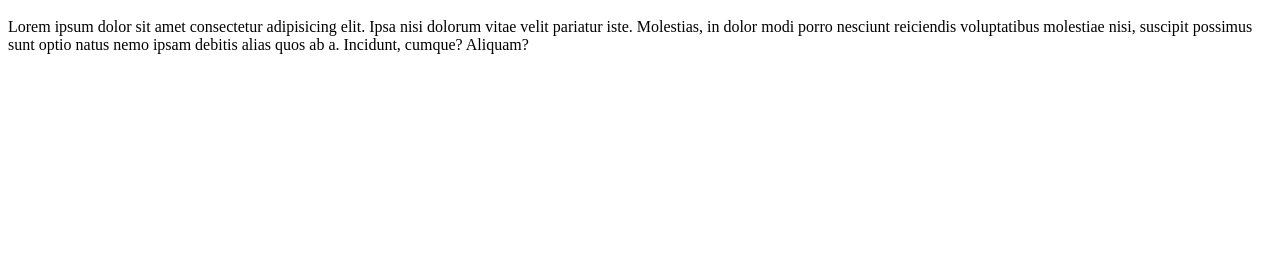
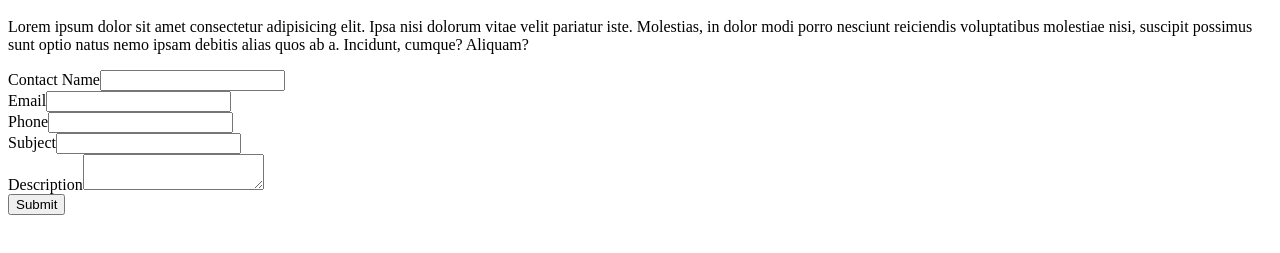
Before and after one commit to anarabakyt/test1, a plain HTML site: page index.html in a window 1280 px wide. Shown: the part 505-758 px from the top of the page. Drawn offline with Linux system fonts and the light colour scheme.

Commit message:
web to case

```diff
--- a/index.html
+++ b/index.html
@@ -4,6 +4,7 @@
     <meta charset="UTF-8">
     <meta name="viewport" content="width=device-width, initial-scale=1.0">
     <link rel="icon" href="https://cookieless.MySite.com/favicon.ico" type="image/x-icon" />
+    <META HTTP-EQUIV="Content-type" CONTENT="text/html; charset=UTF-8">
     <title>Document</title>
 </head>
 <body>
@@ -31,5 +32,45 @@
     <p>Lorem ipsum dolor sit amet consectetur adipisicing elit. Ipsa nisi dolorum vitae velit pariatur iste. Molestias,
     in dolor modi porro nesciunt reiciendis voluptatibus molestiae nisi, suscipit possimus sunt optio natus nemo ipsam
     debitis alias quos ab a. Incidunt, cumque? Aliquam?</p>
+
+    <!--  ----------------------------------------------------------------------  -->
+<!--  NOTE: Please add the following <META> element to your page <HEAD>.      -->
+<!--  If necessary, please modify the charset parameter to specify the        -->
+<!--  character set of your HTML page.                                        -->
+<!--  ----------------------------------------------------------------------  -->
+
+
+
+    <!--  ----------------------------------------------------------------------  -->
+    <!--  NOTE: Please add the following <FORM> element to your page.             -->
+    <!--  ----------------------------------------------------------------------  -->
+
+    <form action="https://webto.salesforce.com/servlet/servlet.WebToCase?encoding=UTF-8" method="POST">
+
+    <input type=hidden name="orgid" value="00D8e000000K9Mw">
+    <input type=hidden name="retURL" value="http://">
+
+    <!--  ----------------------------------------------------------------------  -->
+    <!--  NOTE: These fields are optional debugging elements. Please uncomment    -->
+    <!--  these lines if you wish to test in debug mode.                          -->
+    <!--  <input type="hidden" name="debug" value=1>                              -->
+    <!--  <input type="hidden" name="debugEmail"                                  -->
+    <!--  value="anara.moltur@gmail.com">                                         -->
+    <!--  ----------------------------------------------------------------------  -->
+
+    <label for="name">Contact Name</label><input  id="name" maxlength="80" name="name" size="20" type="text" /><br>
+
+    <label for="email">Email</label><input  id="email" maxlength="80" name="email" size="20" type="text" /><br>
+
+    <label for="phone">Phone</label><input  id="phone" maxlength="40" name="phone" size="20" type="text" /><br>
+
+    <label for="subject">Subject</label><input  id="subject" maxlength="80" name="subject" size="20" type="text" /><br>
+
+    <label for="description">Description</label><textarea name="description"></textarea><br>
+
+    <input type="submit" name="submit">
+
+    </form>
+
 </body>
 </html>
```
